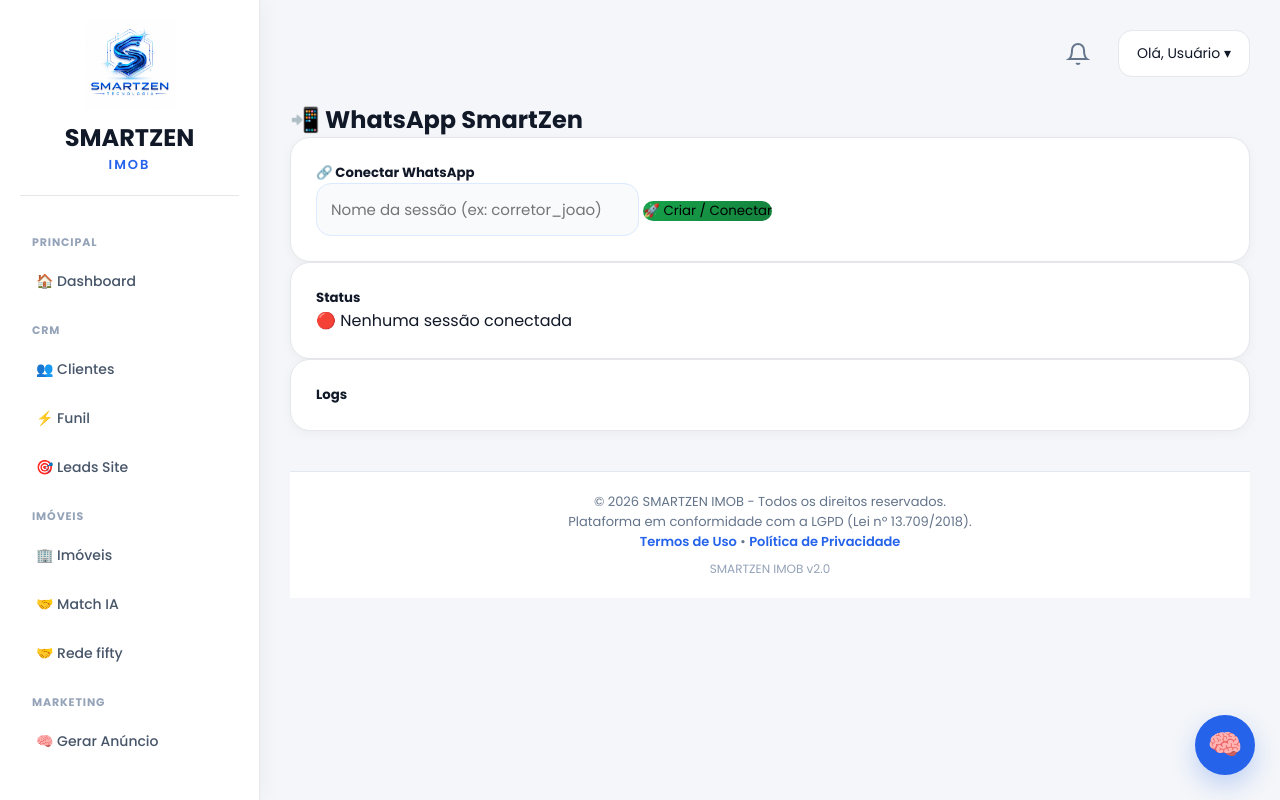
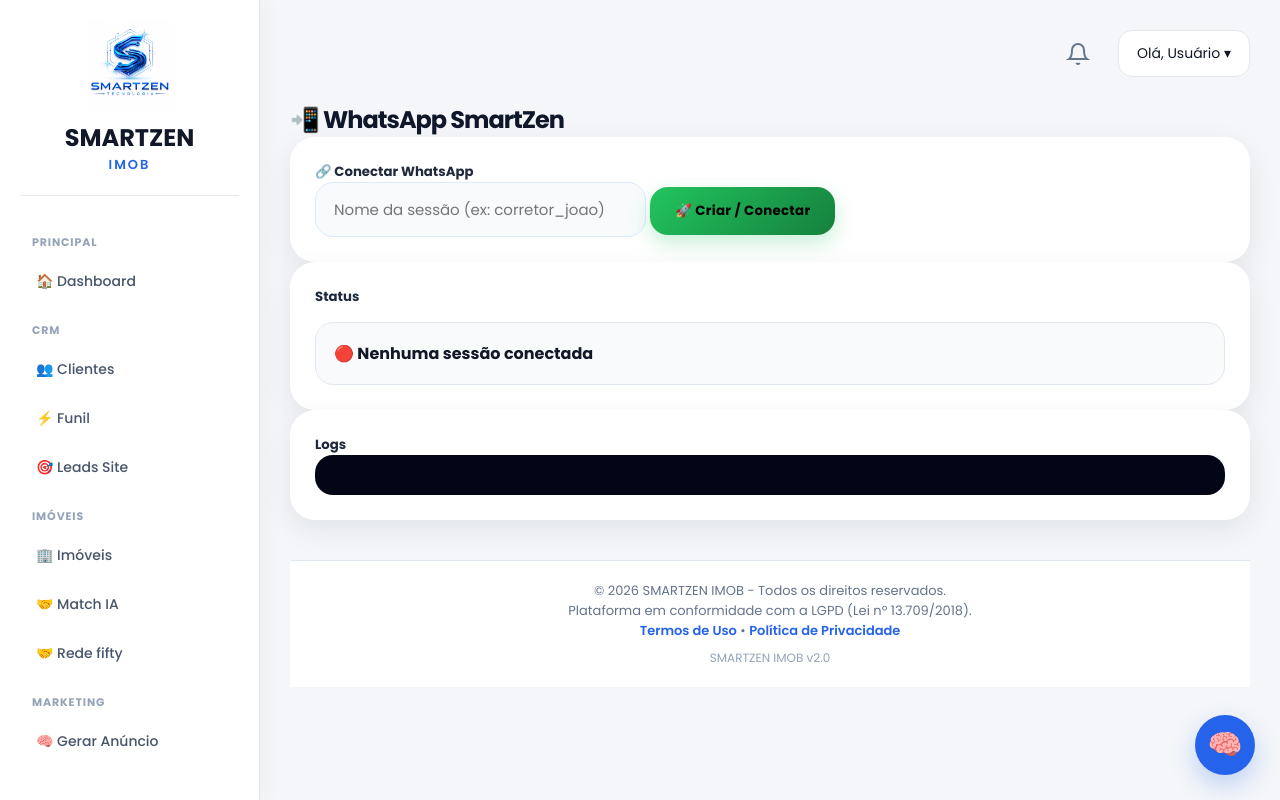
Before and after one commit to jwmister21/smartimob, a Flask app: page /whatsapp in a window 1280 px wide. Run offline with Flask 3, Linux system fonts and the light colour scheme; data that the repository does not hold is empty; parts of the project's set-up code (start-up, migrations or seed data) failed here and were passed over.

Commit message:
Update whatsapp.html

```diff
--- a/templates/whatsapp.html
+++ b/templates/whatsapp.html
@@ -1,66 +1,381 @@
 {% extends "base.html" %}
 {% block content %}
 <style>
-     .form-control{
-    border-radius:15px;
-    padding:14px;
+
+body{
+    background:#f1f5f9;
+}
+
+
+/* CONTAINER */
+
+.container{
+    max-width:1100px;
+}
+
+
+
+/* TITULO */
+
+h2{
+    font-weight:800;
+    color:#0f172a;
+    letter-spacing:-1px;
+}
+
+
+h5,h4{
+    font-weight:800;
+    color:#1e293b;
+}
+
+
+
+
+/* CARDS */
+
+.card{
+
+    border:none;
+    border-radius:25px;
+    padding:25px!important;
+    background:white;
+
+    box-shadow:
+    0 10px 30px rgba(15,23,42,.08);
+
+    transition:.3s;
+
+}
+
+
+.card:hover{
+
+    transform:translateY(-3px);
+
+    box-shadow:
+    0 15px 40px rgba(15,23,42,.12);
+
+}
+
+
+
+/* INPUTS */
+
+.form-control{
+
+    border-radius:18px;
+
+    padding:15px 18px;
+
     border:1px solid #dbeafe;
+
     background:#f8fafc;
+
     font-size:15px;
+
+    transition:.3s;
+
+}
+
+
+.form-control:hover{
+
+    background:white;
+
 }
 
 
 .form-control:focus{
 
-border-color:#2563eb;
+    border-color:#2563eb;
 
-box-shadow:
-0 0 0 3px rgba(37,99,235,.15);
+    background:white;
+
+    box-shadow:
+    0 0 0 4px rgba(37,99,235,.15);
 
 }
 
 
-.btn-primary{
 
-background:linear-gradient(
-135deg,
-#2563eb,
-#1d4ed8
-);
 
-border:none;
-border-radius:15px;
-font-weight:700;
+/* BOTÕES GERAIS */
+
+button{
+
+    transition:.3s!important;
 
 }
 
 
-.btn-success{
+.btn{
 
-background:linear-gradient(
-135deg,
-#16a34a,
-#15803d
-);
+    border-radius:18px;
 
-border:none;
-border-radius:15px;
+    padding:14px 25px;
+
+    font-weight:800;
+
+    border:none;
+
+    letter-spacing:.3px;
 
 }
 
 
+
+.btn:hover{
+
+    transform:translateY(-3px);
+
+    filter:brightness(1.05);
+
+}
+
+
+
+
+/* BOTAO CRIAR */
+
+.btn-success{
+
+background:
+linear-gradient(
+135deg,
+#22c55e,
+#15803d
+);
+
+box-shadow:
+0 8px 20px rgba(34,197,94,.25);
+
+}
+
+
+
+/* BOTAO DISPARO */
+
+.btn-primary{
+
+background:
+linear-gradient(
+135deg,
+#3b82f6,
+#1d4ed8
+);
+
+box-shadow:
+0 8px 20px rgba(37,99,235,.25);
+
+}
+
+
+
+/* BOTAO PERIGO */
+
 .btn-danger{
 
-background:linear-gradient(
+background:
+linear-gradient(
 135deg,
-#dc2626,
+#ef4444,
 #991b1b
 );
 
+}
+
+
+
+/* STATUS */
+
+#status{
+
+margin-top:15px;
+
+padding:18px;
+
+border-radius:18px;
+
+background:#f8fafc;
+
+font-weight:700;
+
+font-size:16px;
+
+border:1px solid #e2e8f0;
+
+}
+
+
+
+/* QR */
+
+#boxQR{
+
+background:
+linear-gradient(
+135deg,
+#ffffff,
+#eff6ff
+);
+
+}
+
+
+
+#qr{
+
+border-radius:20px;
+
+padding:15px;
+
+background:white;
+
+box-shadow:
+0 10px 30px rgba(0,0,0,.12);
+
+}
+
+
+
+/* AREA ENVIO */
+
+#boxEnvio h4{
+
+display:flex;
+
+align-items:center;
+
+gap:10px;
+
+}
+
+
+
+/* LOGS VERDE */
+
+#logsEnvio,
+#logs{
+
+
+background:#020617!important;
+
+color:#22c55e!important;
+
+border-radius:18px!important;
+
+padding:20px!important;
+
+font-family:
+"JetBrains Mono",
+monospace;
+
+font-size:13px;
+
 border:none;
-border-radius:15px;
 
-}</style>
+}
+
+
+
+/* TITULOS DE SEÇÃO */
+
+label{
+
+font-weight:700;
+
+color:#334155;
+
+margin-bottom:8px;
+
+}
+
+
+
+/* SEPARADOR */
+
+hr{
+
+border:0;
+
+height:1px;
+
+background:#e2e8f0;
+
+margin:30px 0;
+
+}
+
+
+
+/* ANIMAÇÃO */
+
+.card{
+
+animation:
+fade .4s ease;
+
+}
+
+
+@keyframes fade{
+
+from{
+
+opacity:0;
+
+transform:translateY(10px);
+
+}
+
+to{
+
+opacity:1;
+
+transform:none;
+
+}
+
+}
+
+
+
+/* MOBILE */
+
+@media(max-width:768px){
+
+.container{
+
+padding:15px;
+
+}
+
+
+.card{
+
+padding:18px!important;
+
+}
+
+
+.btn{
+
+width:100%;
+
+}
+
+
+#qr{
+
+width:220px!important;
+
+}
+
+
+}
+
+</style>
 <div class="container mt-4">
 
 
```
